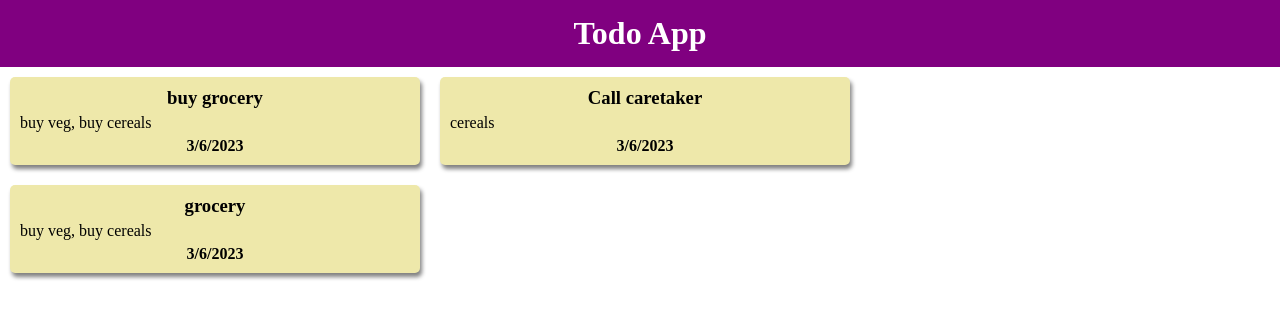
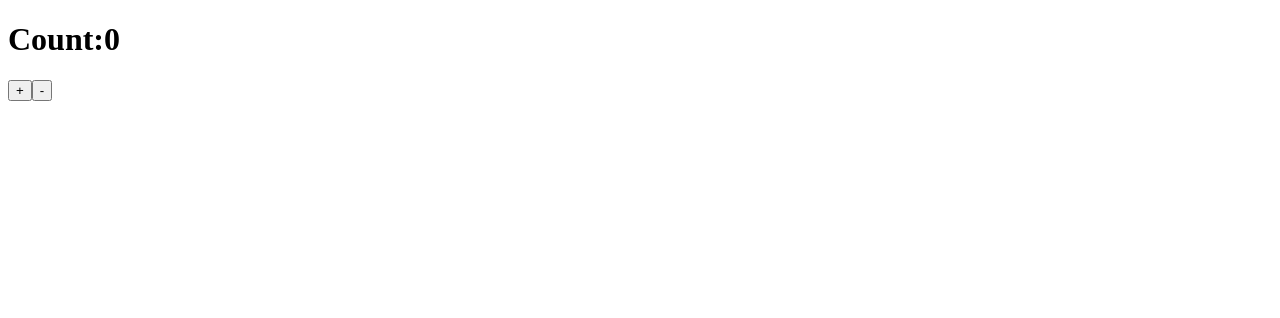
Before and after one commit to DevHredoy/React-demo, a React (Create React App) app: page / in a window 1280 px wide. Shown: the top 318 px of the page. Built offline with nearby package versions, Linux system fonts and the light colour scheme.

Commit message:
demo for using state instead of prop

```diff
--- a/public/index.html
+++ b/public/index.html
@@ -2,45 +2,11 @@
 <html lang="en">
   <head>
     <meta charset="utf-8" />
-    <link rel="icon" href="%PUBLIC_URL%/favicon.ico" />
-    <meta name="viewport" content="width=device-width, initial-scale=1" />
-    <meta name="theme-color" content="#000000" />
-    <meta
-      name="description"
-      content="Web site created using create-react-app"
-    />
-    <link rel="apple-touch-icon" href="%PUBLIC_URL%/logo192.png" />
-    <!--
-      manifest.json provides metadata used when your web app is installed on a
-      user's mobile device or desktop. See https://developers.google.com/web/fundamentals/web-app-manifest/
-    -->
-    <link rel="manifest" href="%PUBLIC_URL%/manifest.json" />
-    <!--
-      Notice the use of %PUBLIC_URL% in the tags above.
-      It will be replaced with the URL of the `public` folder during the build.
-      Only files inside the `public` folder can be referenced from the HTML.
 
-      Unlike "/favicon.ico" or "favicon.ico", "%PUBLIC_URL%/favicon.ico" will
-      work correctly both with client-side routing and a non-root public URL.
-      Learn how to configure a non-root public URL by running `npm run build`.
-    -->
-    <link rel="stylesheet" href="index.css">
-    <title>My-App</title>
+    <title>React App</title>
   </head>
   <body>
-    <noscript>You need to enable JavaScript to run this app.</noscript>
     <div id="root"></div>
-    <!--
-      This HTML file is a template.
-      If you open it directly in the browser, you will see an empty page.
-
-      You can add webfonts, meta tags, or analytics to this file.
-      The build step will place the bundled scripts into the <body> tag.
-
-      To begin the development, run `npm start` or `yarn start`.
-      To create a production bundle, use `npm run build` or `yarn build`.
-    -->
-
-
+   <script src="../src/index.js" type="text/jsx"></script>
   </body>
 </html>
--- a/src/App.js
+++ b/src/App.js
@@ -1,19 +1,7 @@
 import React from "react";
-import Card from "./components/Card";
-
-
-//in App.js  file the component is acommodatd and the value of property has been passed, the properties are defined in
-// in Card.js file and propermapping has also been defined there
+import STATE from "./STATE";
 function App() {
-  return (
-    <div>
-      <h1 className="headingStyle">Todo App</h1>
-      <Card titleText="buy grocery" descText="buy veg, buy cereals" />
-      <Card titleText="Call caretaker" descText=" cereals" />
-      <Card titleText="grocery" descText="buy veg, buy cereals" />
-
-    </div>
-  );
+  return <div><STATE /></div>;
 }
 
 export default App;
--- /dev/null
+++ b/src/STATE.js
@@ -0,0 +1,51 @@
+import React, { Component } from "react";
+
+export default class STATE extends Component {
+  // In this class we are going to use state.
+  //state is such a variable which works like props
+  //this variables are passed in component as argument(real data) in app.js file
+  // props couldn't be altered inside the component(where props are designed and defined)
+  // but state can be modified where it is defined
+  constructor(props) {
+    super(props);
+
+    this.state = {
+      count: 0,
+    };
+  }
+
+  handleIncrement = () => {
+    this.setState({
+      count: this.state.count + 1,
+    });
+  };
+
+
+
+  handleDecrement = () => {
+    this.setState({
+      count: this.state.count -1,
+    });
+  };
+
+
+
+  render() {
+    const { count } = this.state;
+
+    return (
+      <div>
+        {/* // the below statement is not applicable
+//without using state we can't change value
+// this.props.count=this.props.count+1
+ */}
+
+        <h1>Count:{count}</h1>
+
+        <button onClick={this.handleIncrement}>+</button>
+        <button onClick={this.handleDecrement}>-</button>
+
+      </div>
+    );
+  }
+}
--- a/src/components/Card.js
+++ /dev/null
@@ -1,25 +0,0 @@
-const todoTitle = "Call Family";
-const todoDesc =
-  "the first day was not quite freightning, but the problem started to arise from the coming days";
-const date = new Date();
-const dateName = date.getDate();
-const monthName = date.getMonth();
-const currentYear = date.getFullYear();
-
-//a component is created underneath so that
-//we dont have to write boiler plate code
-function Card(props) {
-  //through desctructuring we can do this
-  const { titleText, descText } = props;
-  return (
-    <div className="card">
-      <h3 className="cardTitle">{titleText}</h3>
-      <p className="cardDesc">{descText}</p>
-
-      <p className="cardFooter">
-        {dateName + "/" + monthName + "/" + currentYear}
-      </p>
-    </div>
-  );
-}
-export default Card;
--- a/src/index.js
+++ b/src/index.js
@@ -1,9 +1,7 @@
-import React from "react";
-import ReactDOM from "react-dom";
-import Card from "./components/Card.js";
-import App from './App.js';
+import React from 'react';
+import ReactDOM from 'react-dom';
 
-ReactDOM.render(
-  <App/>,
-document.getElementById("root")
-);
+import App from './App';
+
+
+ReactDOM.render(<App/>,document.getElementById('root'));
```
